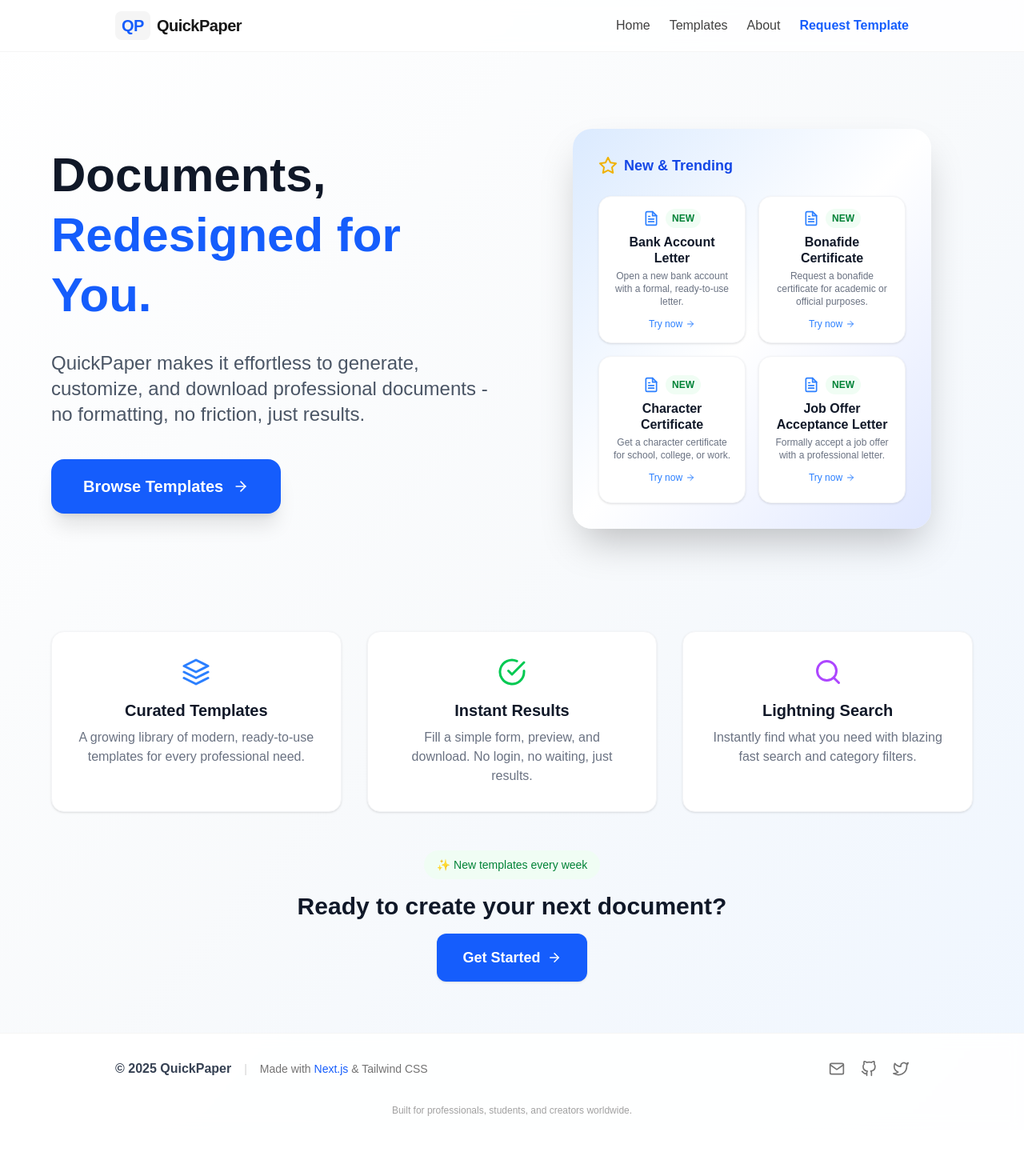
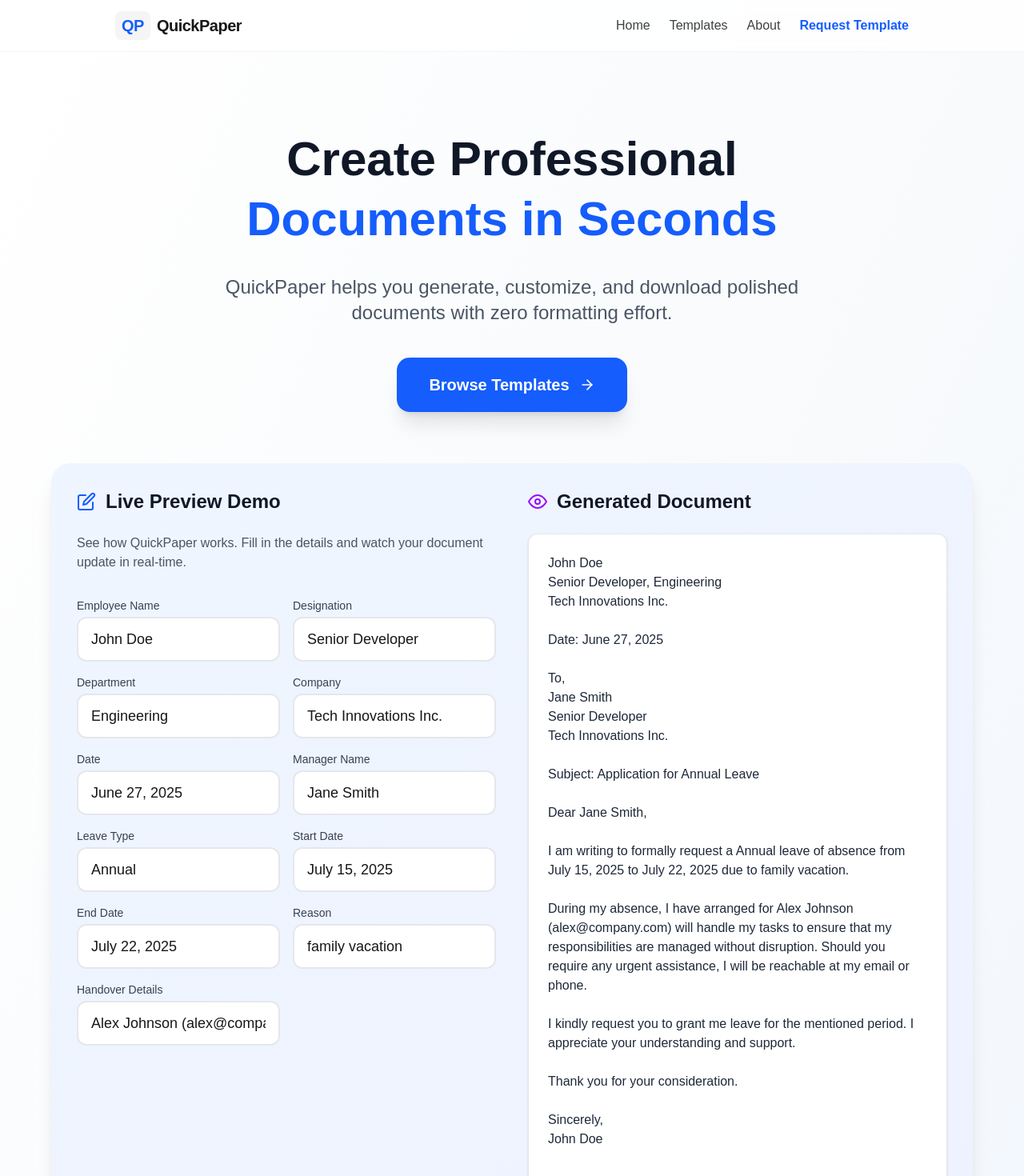
Before and after one commit to aditiappemane/QuickPaper, a Next.js app: page / in a window 1280 px wide. Shown: the top 1470 px of the page at 80% size. Before the commit the page ends 1412 px from the top, so only its background shows below. Built offline with nearby package versions, Linux system fonts and the light colour scheme.

Commit message:
updated the page.tsx

```diff
--- a/src/app/page.tsx
+++ b/src/app/page.tsx
@@ -3,14 +3,16 @@ import Link from "next/link";
 import {
   FiArrowRight,
   FiLayers,
-  FiSearch,
   FiCheckCircle,
   FiFileText,
   FiStar,
+  FiEdit,
+  FiEye,
 } from "react-icons/fi";
 import Header from "@/components/Header";
 import Footer from "@/components/Footer";
 import { motion } from "framer-motion";
+import { useState } from "react";
 
 const featuredNewTemplates = [
   {
@@ -40,7 +42,59 @@ const featuredNewTemplates = [
   },
 ];
 
+const sampleTemplate = {
+  title: "Leave Application",
+  template: `{{employeeName}}
+{{designation}}, {{department}}
+{{company}}
+
+Date: {{date}}
+
+To,
+{{managerName}}
+{{designation}}
+{{company}}
+
+Subject: Application for {{leaveType}} Leave
+
+Dear {{managerName}},
+
+I am writing to formally request a {{leaveType}} leave of absence from {{startDate}} to {{endDate}} due to {{reason}}.
+
+During my absence, I have arranged for {{handoverDetails}} to ensure that my responsibilities are managed without disruption. Should you require any urgent assistance, I will be reachable at my email or phone.
+
+I kindly request you to grant me leave for the mentioned period. I appreciate your understanding and support.
+
+Thank you for your consideration.
+
+Sincerely,
+{{employeeName}}`,
+};
+
 export default function HomePage() {
+  const [livePreviewValues, setLivePreviewValues] = useState({
+    employeeName: "John Doe",
+    designation: "Senior Developer",
+    department: "Engineering",
+    company: "Tech Innovations Inc.",
+    date: new Date().toLocaleDateString("en-US", {
+      year: "numeric",
+      month: "long",
+      day: "numeric",
+    }),
+    managerName: "Jane Smith",
+    leaveType: "Annual",
+    startDate: "July 15, 2025",
+    endDate: "July 22, 2025",
+    reason: "family vacation",
+    handoverDetails: "Alex Johnson (alex@company.com) will handle my tasks",
+  });
+
+  const filledTemplate = Object.entries(livePreviewValues).reduce(
+    (str, [key, value]) => str.replace(new RegExp(`{{${key}}}`, "g"), value),
+    sampleTemplate.template
+  );
+
   return (
     <div className="min-h-screen flex flex-col bg-gradient-to-br from-white via-slate-50 to-blue-50">
       <Header />
@@ -49,27 +103,25 @@ export default function HomePage() {
           initial={{ opacity: 0, filter: "blur(16px)" }}
           animate={{ opacity: 1, filter: "blur(0px)" }}
           transition={{ duration: 0.85, ease: "easeOut" }}
-          className="w-full max-w-6xl flex flex-col md:flex-row items-center justify-between gap-12 pt-24 pb-20"
+          className="w-full max-w-6xl flex flex-col items-center text-center pt-24 pb-16"
         >
-          <div className="flex-1 text-left">
           <motion.h1
             initial={{ opacity: 0, y: 20, filter: "blur(8px)" }}
             animate={{ opacity: 1, y: 0, filter: "blur(0px)" }}
             transition={{ duration: 0.7, delay: 0.1, ease: "easeOut" }}
             className="text-5xl md:text-6xl font-extrabold text-gray-900 mb-8 leading-tight"
           >
-              <span className="block">Documents,</span>
-              <span className="block text-blue-600">Redesigned for You.</span>
+            <span className="block">Create Professional</span>
+            <span className="block text-blue-600">Documents in Seconds</span>
           </motion.h1>
           <motion.p
             initial={{ opacity: 0, y: 20, filter: "blur(8px)" }}
             animate={{ opacity: 1, y: 0, filter: "blur(0px)" }}
             transition={{ duration: 0.7, delay: 0.18, ease: "easeOut" }}
-              className="text-xl md:text-2xl text-gray-600 mb-10 font-light"
+            className="text-xl md:text-2xl text-gray-600 mb-10 font-light max-w-3xl"
           >
-              QuickPaper makes it effortless to generate, customize, and
-              download professional documents - no formatting, no friction, just
-              results.
+            QuickPaper helps you generate, customize, and download polished
+            documents with zero formatting effort.
           </motion.p>
           <motion.div
             initial={{ opacity: 0, y: 10, filter: "blur(4px)" }}
@@ -84,21 +136,83 @@ export default function HomePage() {
               <FiArrowRight className="ml-3 group-hover:translate-x-1 transition-transform" />
             </Link>
           </motion.div>
+        </motion.section>
+
+        <motion.section
+          initial={{ opacity: 0, y: 40 }}
+          animate={{ opacity: 1, y: 0 }}
+          transition={{ duration: 0.7, delay: 0.3 }}
+          className="w-full max-w-6xl bg-gradient-to-br from-blue-50 to-indigo-50 rounded-3xl shadow-xl p-8 mb-20"
+        >
+          <div className="flex flex-col md:flex-row gap-10">
+            <div className="flex-1">
+              <div className="flex items-center gap-3 mb-6">
+                <FiEdit className="text-blue-600 text-2xl" />
+                <h2 className="text-2xl font-bold text-gray-900">
+                  Live Preview Demo
+                </h2>
               </div>
+              <p className="text-gray-600 mb-8">
+                See how QuickPaper works. Fill in the details and watch your
+                document update in real-time.
+              </p>
+              <div className="grid grid-cols-1 md:grid-cols-2 gap-4">
+                {Object.entries(livePreviewValues).map(([key, value]) => (
+                  <div key={key}>
+                    <label className="block text-sm font-medium text-gray-700 mb-1 capitalize">
+                      {key.replace(/([A-Z])/g, " $1")}
+                    </label>
+                    <input
+                      type="text"
+                      value={value}
+                      onChange={(e) =>
+                        setLivePreviewValues((prev) => ({
+                          ...prev,
+                          [key]: e.target.value,
+                        }))
+                      }
+                      className="w-full border-2 border-gray-200 rounded-xl px-4 py-3 focus:border-blue-500 focus:outline-none transition text-lg bg-white"
+                    />
+                  </div>
+                ))}
+              </div>
+            </div>
+            <div className="flex-1">
+              <div className="flex items-center gap-3 mb-6">
+                <FiEye className="text-purple-600 text-2xl" />
+                <h2 className="text-2xl font-bold text-gray-900">
+                  Generated Document
+                </h2>
+              </div>
+              <div className="bg-white border border-gray-200 rounded-xl shadow p-6 h-full">
+                <pre className="whitespace-pre-wrap font-sans text-gray-800">
+                  {filledTemplate}
+                </pre>
+              </div>
+            </div>
+          </div>
+        </motion.section>
+
+        {/* New & Trending Templates - Square Cards in a Box */}
+        <motion.section
+          initial={{ opacity: 0, y: 40 }}
+          animate={{ opacity: 1, y: 0 }}
+          transition={{ duration: 0.7, delay: 0.4 }}
+          className="w-full flex justify-center mb-20"
+        >
           <motion.div
-            initial={{ opacity: 0, x: 40, filter: "blur(12px)" }}
-            animate={{ opacity: 1, x: 0, filter: "blur(0px)" }}
-            transition={{ duration: 0.8, delay: 0.18, ease: "easeOut" }}
-            className="flex-1 flex justify-center"
+            initial={{ opacity: 0, filter: "blur(18px)" }}
+            animate={{ opacity: 1, filter: "blur(0px)" }}
+            transition={{ duration: 0.9, ease: "easeOut" }}
+            className="w-full max-w-6xl bg-gradient-to-br from-blue-50 via-white to-indigo-50 rounded-3xl shadow-2xl p-8 md:p-12"
           >
-            <div className="w-full max-w-md bg-gradient-to-br from-blue-100 via-white to-indigo-100 rounded-3xl shadow-2xl p-8 flex flex-col gap-4">
-              <div className="flex items-center gap-2 mb-2">
-                <FiStar className="text-yellow-500 text-2xl" />
-                <span className="text-lg font-semibold text-blue-700">
-                  New & Trending
-                </span>
+            <div className="flex items-center gap-3 mb-8">
+              <FiStar className="text-yellow-500 text-3xl" />
+              <h2 className="text-3xl font-bold text-blue-700">
+                New & Trending Templates
+              </h2>
             </div>
-              <div className="grid grid-cols-2 gap-4">
+            <div className="grid grid-cols-2 md:grid-cols-4 gap-8">
               {featuredNewTemplates.map((t, i) => (
                 <motion.div
                   key={t.id}
@@ -106,7 +220,7 @@ export default function HomePage() {
                   animate={{ opacity: 1, scale: 1, filter: "blur(0px)" }}
                   transition={{
                     duration: 0.7,
-                      delay: 0.25 + i * 0.09,
+                    delay: 0.15 + i * 0.09,
                     ease: "easeOut",
                   }}
                 >
@@ -134,82 +248,63 @@ export default function HomePage() {
                 </motion.div>
               ))}
             </div>
-            </div>
           </motion.div>
         </motion.section>
 
         <motion.section
-          initial={{ opacity: 0, filter: "blur(10px)" }}
-          animate={{ opacity: 1, filter: "blur(0px)" }}
-          transition={{ duration: 0.7, delay: 0.25, ease: "easeOut" }}
-          className="w-full max-w-6xl mx-auto py-12"
+          initial={{ opacity: 0, y: 40 }}
+          animate={{ opacity: 1, y: 0 }}
+          transition={{ duration: 0.7, delay: 0.6 }}
+          className="w-full max-w-6xl mb-24"
         >
           <div className="grid md:grid-cols-3 gap-8">
-            <motion.div
-              initial={{ opacity: 0, y: 20, filter: "blur(8px)" }}
-              animate={{ opacity: 1, y: 0, filter: "blur(0px)" }}
-              transition={{ duration: 0.6, delay: 0.35, ease: "easeOut" }}
-              className="bg-white rounded-2xl shadow border border-gray-100 p-8 flex flex-col items-center text-center hover:shadow-lg transition-all"
-            >
-              <FiLayers className="text-blue-500 text-4xl mb-4" />
-              <h3 className="text-xl font-semibold text-gray-900 mb-2">
+            <div className="bg-gradient-to-br from-white to-blue-50 border border-gray-100 rounded-3xl shadow-lg p-8 flex flex-col items-center text-center hover:shadow-xl transition-all">
+              <FiLayers className="text-blue-500 text-5xl mb-6" />
+              <h3 className="text-2xl font-bold text-gray-900 mb-4">
                 Curated Templates
               </h3>
-              <p className="text-gray-500 text-base">
-                A growing library of modern, ready-to-use templates for every
-                professional need.
+              <p className="text-gray-600 text-lg">
+                Professionally designed templates for every need
               </p>
-            </motion.div>
-            <motion.div
-              initial={{ opacity: 0, y: 20, filter: "blur(8px)" }}
-              animate={{ opacity: 1, y: 0, filter: "blur(0px)" }}
-              transition={{ duration: 0.6, delay: 0.4, ease: "easeOut" }}
-              className="bg-white rounded-2xl shadow border border-gray-100 p-8 flex flex-col items-center text-center hover:shadow-lg transition-all"
-            >
-              <FiCheckCircle className="text-green-500 text-4xl mb-4" />
-              <h3 className="text-xl font-semibold text-gray-900 mb-2">
+            </div>
+            <div className="bg-gradient-to-br from-white to-blue-50 border border-gray-100 rounded-3xl shadow-lg p-8 flex flex-col items-center text-center hover:shadow-xl transition-all">
+              <FiCheckCircle className="text-green-500 text-5xl mb-6" />
+              <h3 className="text-2xl font-bold text-gray-900 mb-4">
                 Instant Results
               </h3>
-              <p className="text-gray-500 text-base">
-                Fill a simple form, preview, and download. No login, no waiting,
-                just results.
+              <p className="text-gray-600 text-lg">
+                Generate documents in seconds, not hours
               </p>
-            </motion.div>
-            <motion.div
-              initial={{ opacity: 0, y: 20, filter: "blur(8px)" }}
-              animate={{ opacity: 1, y: 0, filter: "blur(0px)" }}
-              transition={{ duration: 0.6, delay: 0.45, ease: "easeOut" }}
-              className="bg-white rounded-2xl shadow border border-gray-100 p-8 flex flex-col items-center text-center hover:shadow-lg transition-all"
-            >
-              <FiSearch className="text-purple-500 text-4xl mb-4" />
-              <h3 className="text-xl font-semibold text-gray-900 mb-2">
-                Lightning Search
+            </div>
+            <div className="bg-gradient-to-br from-white to-blue-50 border border-gray-100 rounded-3xl shadow-lg p-8 flex flex-col items-center text-center hover:shadow-xl transition-all">
+              <FiFileText className="text-purple-500 text-5xl mb-6" />
+              <h3 className="text-2xl font-bold text-gray-900 mb-4">
+                Easy Customization
               </h3>
-              <p className="text-gray-500 text-base">
-                Instantly find what you need with blazing fast search and
-                category filters.
+              <p className="text-gray-600 text-lg">
+                Personalize templates with simple forms
               </p>
-            </motion.div>
+            </div>
           </div>
         </motion.section>
 
         <motion.section
-          initial={{ opacity: 0, filter: "blur(6px)" }}
-          animate={{ opacity: 1, filter: "blur(0px)" }}
-          transition={{ duration: 0.7, delay: 0.6, ease: "easeOut" }}
+          initial={{ opacity: 0, y: 20 }}
+          animate={{ opacity: 1, y: 0 }}
+          transition={{ duration: 0.7, delay: 0.7 }}
           className="w-full max-w-2xl text-center mb-16"
         >
-          <div className="inline-flex items-center px-4 py-2 bg-green-50 text-green-700 rounded-full text-sm font-medium mb-4">
-            {"✨"} New templates every week
+          <div className="inline-flex items-center px-6 py-3 bg-gradient-to-r from-blue-100 to-indigo-100 text-blue-700 rounded-full text-lg font-medium mb-6">
+            {"✨"} New templates added weekly
           </div>
-          <h2 className="text-3xl font-bold text-gray-900 mb-4">
-            Ready to create your next document?
+          <h2 className="text-4xl font-bold text-gray-900 mb-6">
+            Ready to create professional documents?
           </h2>
           <Link
             href="/templates"
-            className="inline-flex items-center px-8 py-4 bg-blue-600 text-white font-semibold rounded-xl text-lg shadow hover:bg-blue-700 transition-all"
+            className="inline-flex items-center px-10 py-5 bg-blue-600 text-white font-semibold rounded-2xl text-xl shadow-xl hover:bg-blue-700 transition-all"
           >
-            Get Started <FiArrowRight className="ml-2" />
+            Get Started <FiArrowRight className="ml-3" />
           </Link>
         </motion.section>
       </main>
```
Lines whose indentation alone changed are shown as unchanged.
